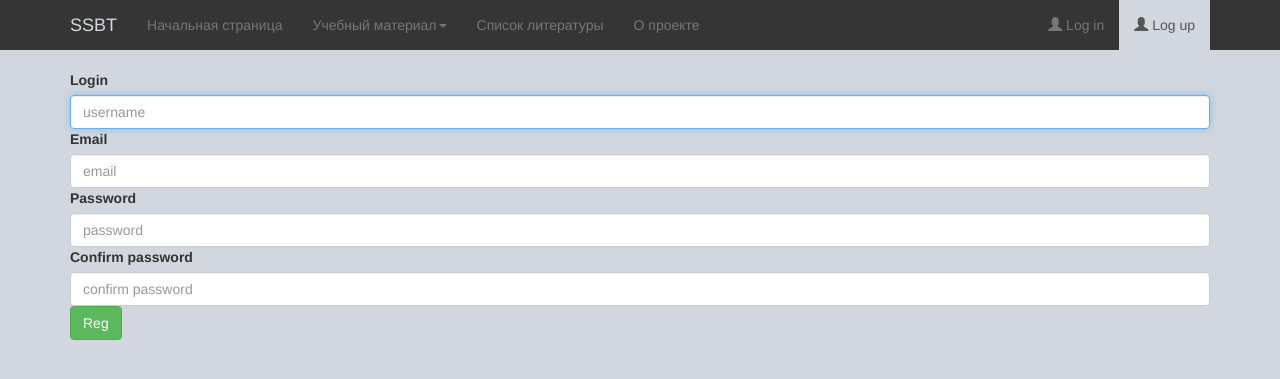
After one commit to GaussN/ssttb, a Django app: page /logup/ in a window 1280 px wide. The commit adds this page. Shown: the top 379 px of the page. Run offline with Django 4.2, Linux system fonts and the light colour scheme; some libraries are stand-ins or nearby versions.

Commit message:
added registration function

```diff
--- a/education/models.py
+++ b/education/models.py
@@ -1,3 +1,4 @@
+from django.urls import reverse_lazy, reverse
 from django.db import models
 
 
@@ -8,7 +9,7 @@ class Lesson(models.Model):
     visible = models.BooleanField(default=True)
 
     def get_absolute_url(self):
-        return f'/edu/lesson/{self.pk}'
+        return reverse_lazy("lesson_page", args=[self.pk])
 
     class Meta:
         verbose_name = 'Темы учебного материала'
@@ -21,8 +22,7 @@ class Test(models.Model):
     visible = models.BooleanField(default=True)
 
     def get_absolute_url(self):
-        return f'/edu/test/{self.pk}'
-
+        return reverse_lazy("test_page", args=[self.pk])
 
     class Meta:
         verbose_name = 'Тест'
--- a/main/admin.py
+++ b/main/admin.py
@@ -1,6 +1,6 @@
 from django.contrib import admin
 
-from  main.models import *
+from main.models import *
 
 
 class BookAdmin(admin.ModelAdmin):
--- /dev/null
+++ b/main/forms.py
@@ -0,0 +1,19 @@
+from django.contrib.auth.forms import UserCreationForm
+from django.contrib.auth.models import User
+from django import forms
+
+
+class RegisterUserForm(UserCreationForm):
+    username = forms.CharField(label='Login', widget=forms.TextInput(attrs={'class': 'form-control', 'placeholder': 'username'}))
+    email = forms.CharField(label='Email', widget=forms.EmailInput(attrs={'class': 'form-control', 'placeholder': 'email'}))
+    password1 = forms.CharField(label='Password', widget=forms.PasswordInput(attrs={'class': 'form-control', 'placeholder': 'password'}))
+    password2 = forms.CharField(label='Confirm password', widget=forms.PasswordInput(attrs={'class': 'form-control', 'placeholder': 'confirm password'}))
+
+    class Meta:
+        model = User
+        fields = ('username', 'email', 'password1', 'password2')
+
+
+
+class AuthForm(forms.Form):
+    pass
--- a/main/templates/app/base.html
+++ b/main/templates/app/base.html
@@ -50,7 +50,8 @@
                     <li {% if active_page == 'about' %} class="active" {% endif %}><a href="{% url 'about_page' %}">О проекте</a></li>
                 </ul>
                 <ul class="nav navbar-nav navbar-right">
-                    <li class=><a href="#"><span class="glyphicon glyphicon-user"></span> Log in</a></li>
+                    <li {% if active_page == 'autorization' %} class="active" {% endif %}><a href="{% url 'auth_page' %}"><span class="glyphicon glyphicon-user"></span> Log in</a></li>
+                    <li {% if active_page == 'register' %} class="active" {% endif %} ><a href="{% url 'reg_page' %}"><span class="glyphicon glyphicon-user"></span> Log up</a></li>
                 </ul>
             </div>
         </div>
--- /dev/null
+++ b/main/templates/main/register.html
@@ -0,0 +1,13 @@
+{% extends 'app/base.html' %}
+
+{% block content %}
+<form method="post" >
+    {% csrf_token %}
+    {% for f in form %}
+    <label for="{{ f.id_for_label }}">{{ f.label }}</label>
+    {{ f }}
+    <span>{{ f.errors }}</span>
+    {% endfor %}
+    <button class="btn btn-success" type="submit">Reg</button>
+</form>
+{% endblock %}
--- a/main/urls.py
+++ b/main/urls.py
@@ -1,10 +1,11 @@
 from django.urls import path
 
 import main.views as views
-
 
 urlpatterns = [
     path('', views.HomeView.as_view(), name='home_page'),
     path('literature/', views.LiteratureListView.as_view(), name='literature_list_page'),
     path('about/', views.AboutView.as_view(), name='about_page'),
+    path('logup/', views.RegisterUser.as_view(), name='reg_page'),
+    path('login/', views.AboutView.as_view(), name='auth_page'),
 ]
--- a/main/views.py
+++ b/main/views.py
@@ -1,13 +1,13 @@
-from django.views.generic import TemplateView, ListView
-from django.http import HttpRequest, HttpResponse
-from django.shortcuts import get_object_or_404
-from django.shortcuts import render
+from django.views.generic import TemplateView, ListView, CreateView
+from django.urls import reverse_lazy
 
+from .forms import RegisterUserForm
 from .models import *
 
 
 class HomeView(TemplateView):
     template_name = 'main/home.html'
+
     def get_context_data(self, **kwargs):
         context = super().get_context_data(**kwargs)
         context['active_page'] = 'home'
@@ -27,7 +27,19 @@ class LiteratureListView(ListView):
 
 class AboutView(TemplateView):
     template_name = 'main/about.html'
+
     def get_context_data(self, **kwargs):
         context = super().get_context_data(**kwargs)
         context['active_page'] = 'about'
         return context
+
+
+class RegisterUser(CreateView):
+    form_class = RegisterUserForm
+    template_name = 'main/register.html'
+    success_url = reverse_lazy('home_page')
+
+    def get_context_data(self, **kwargs):
+        context = super().get_context_data(**kwargs)
+        context['active_page'] = 'register'
+        return context
```
Also changed, not shown: main/models.py (line endings or trailing spaces), 1 other file.
